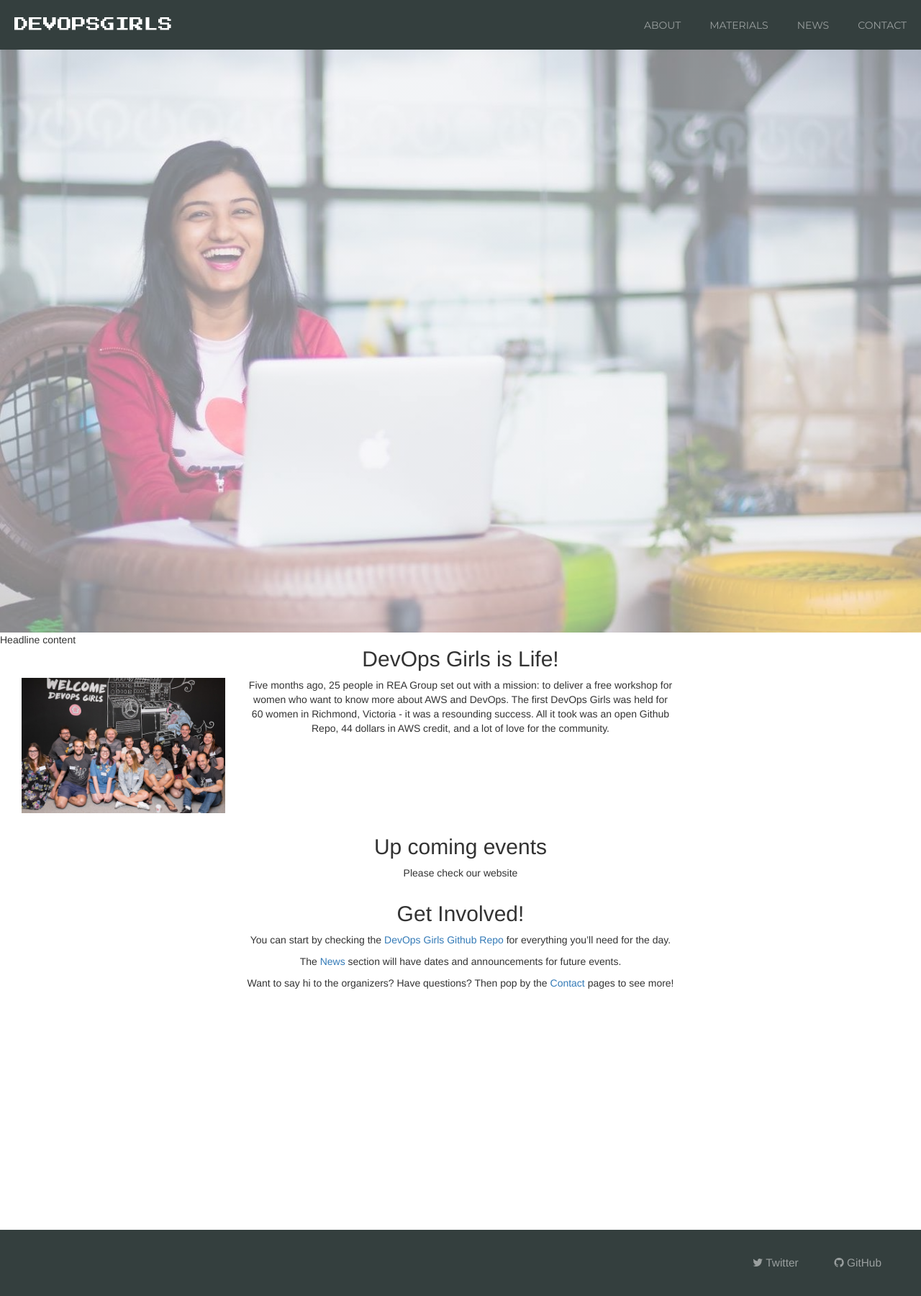
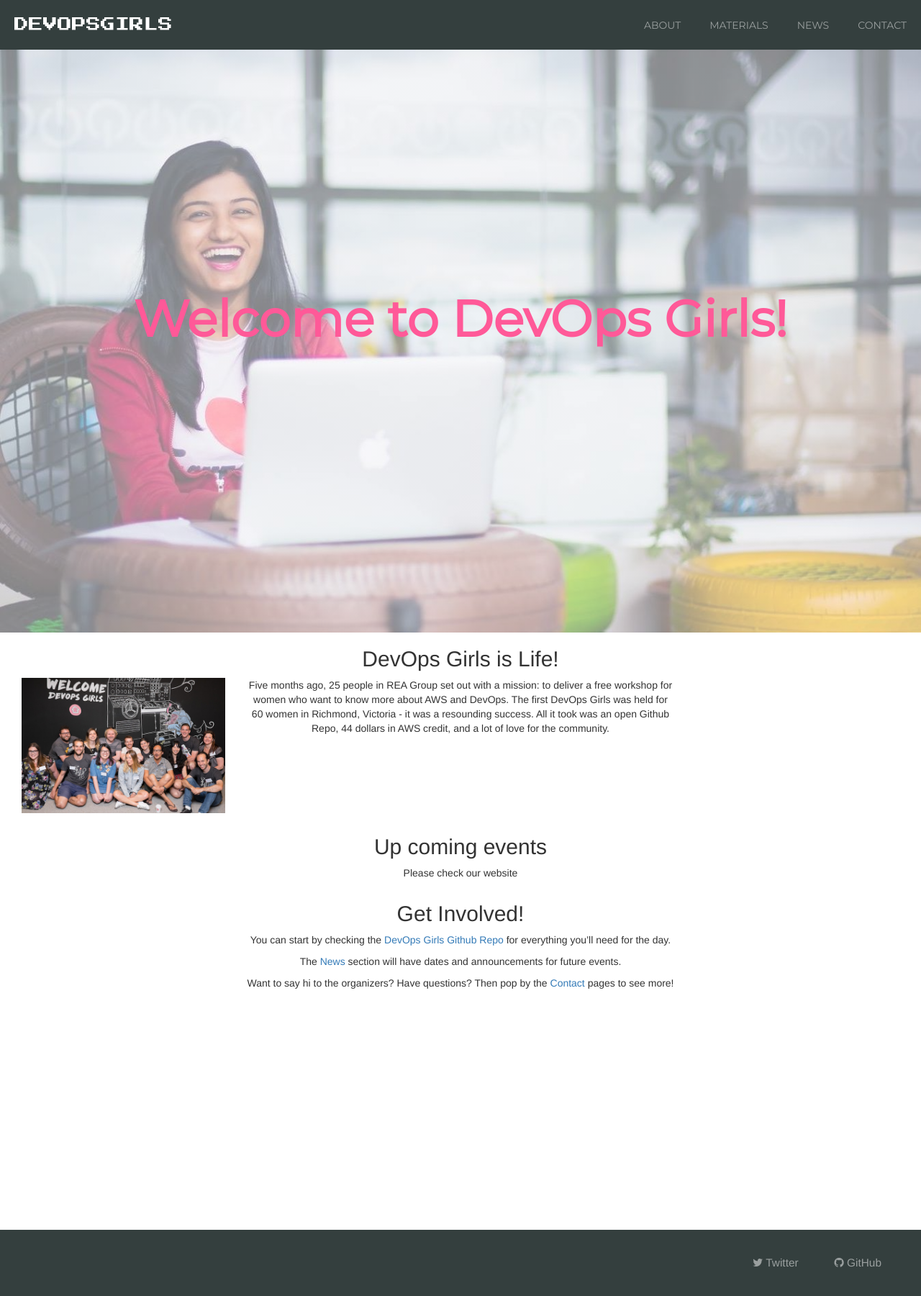
Before and after one commit to terry-dai/devopsgirls-site, a Jekyll site: the page built from index.md, in a window 1280 px wide. Shown: the whole page at 72% size. Built offline with Jekyll 4.4.1, drawn with Linux system fonts in a browser that asks for light colours; nearby versions of some CDN libraries.

Commit message:
Welcome text

```diff
--- a/_layouts/home.html
+++ b/_layouts/home.html
@@ -5,7 +5,7 @@
     {% include header.html %}
     <div class="hero">
         <div class ="hero__image"></div>
-        <p class="hero__content">Headline content</p>
+        <p class="hero__content">Welcome to DevOps Girls!</p>
     </div>
     <div class="container-fluid">
       <div class="row">
--- a/_sass/_colours.scss
+++ b/_sass/_colours.scss
@@ -4,3 +4,4 @@ $purple-ish: #8F91A2;
 $blue: #94B0DA;
 $light-blue: #DCEDFF;
 $transparent-white: rgba(255, 255, 255, 0.5);
+$rasberry: #FF5998;
--- a/_sass/_home.scss
+++ b/_sass/_home.scss
@@ -1,7 +1,9 @@
 @import "./_breakpoints.scss";
+@import "./_colours.scss";
 
 .hero {
     height: 60vh;
+    position: relative;
 
     &__image {
         background: linear-gradient(
@@ -14,11 +16,31 @@
         background-size: cover;
     }
 
+    &__content {
+        font-family: $font-monserrat;
+        color: $rasberry;
+        font-weight: bold;
+        left: 0;
+        position: absolute;
+        text-align: center;
+        top: 40%;
+        width: 100%;
+        font-size: 3em;
+    }
+
     @media(min-width: $medium-screen) {
         height: 70vh;
+
+        &__content {
+            font-size: 4em;
+        }
     }
 
     @media(min-width: $large-screen) {
         height: 90vh;
+
+        &__content {
+            font-size: 5em;
+        }
     }
 }
```
